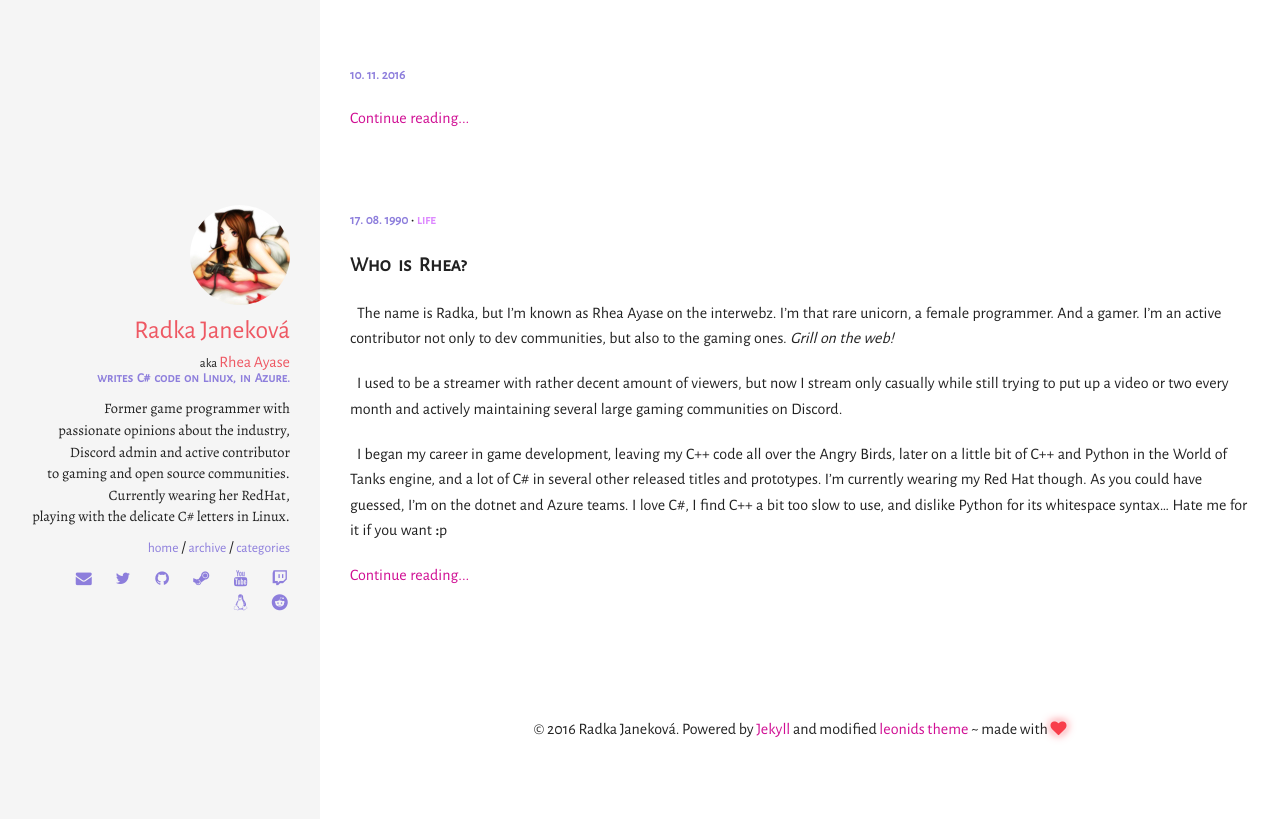
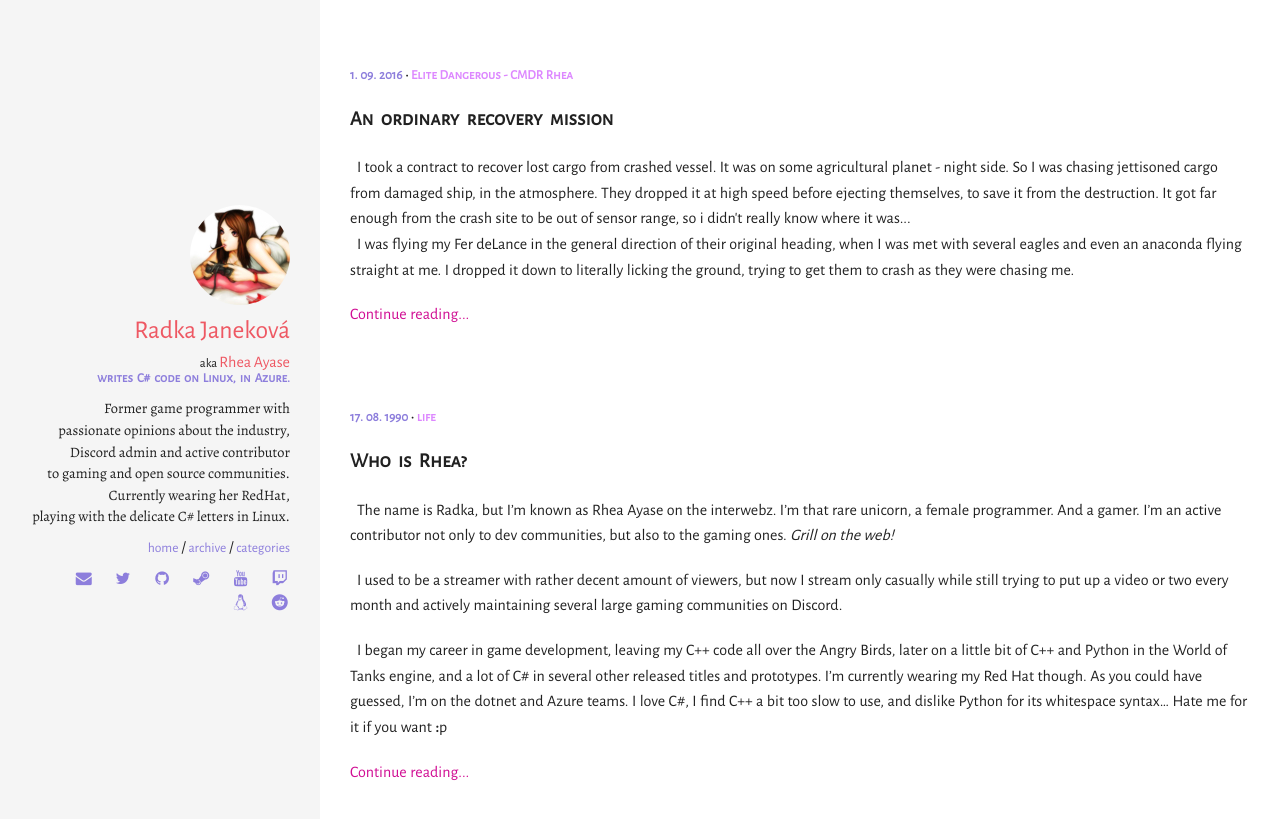
Before and after one commit to RheaAyase/jekyll-rhea, a Jekyll site: the page built from index.html, in a window 1280 px wide. Shown: the top 819 px of the page. Built offline with Jekyll 4.4.1, drawn with Linux system fonts in a browser that asks for light colours; some web fonts are replaced.

Commit message:
* An ordinary recovery mission

```diff
--- a/_posts/2016-09-01-An-ordinary-recovery-mission.md
+++ b/_posts/2016-09-01-An-ordinary-recovery-mission.md
@@ -1,10 +1,10 @@
 ---
 layout: post
-title:  "Who is Rhea?"
+title:  "An ordinary recovery mission"
 date:   2016-09-01 12:07:19
 categories: [Elite Dangerous - CMDR Rhea]
 comments: true
-excerpt: &nbsp; I took a contract to recover lost cargo from crashed vessel. It was on some agricultural planet - night side. So I was chasing jettisoned cargo from damaged ship, in the atmosphere. They dropped it at high speed before ejecting themselves, to save it from the destruction. It got far enough from the crash site to be out of sensor range, so i didn't really know where it was...<br /> &nbsp; I was flying my Fer deLance in the general direction of their original heading, when I was met with several eagles and even an anaconda flying straight at me. I dropped it down to literally licking the ground, trying to get them to crash as they were chasing me.
+excerpt: " &nbsp; I took a contract to recover lost cargo from crashed vessel. It was on some agricultural planet - night side. So I was chasing jettisoned cargo from damaged ship, in the atmosphere. They dropped it at high speed before ejecting themselves, to save it from the destruction. It got far enough from the crash site to be out of sensor range, so i didn't really know where it was...<br /> &nbsp; I was flying my Fer deLance in the general direction of their original heading, when I was met with several eagles and even an anaconda flying straight at me. I dropped it down to literally licking the ground, trying to get them to crash as they were chasing me."
 ---
 ![CMDR Rhea by Laanz]({{ site.url }}/assets/Rhea_402p.png)
 
```
Also changed, not shown: 1 other file.
